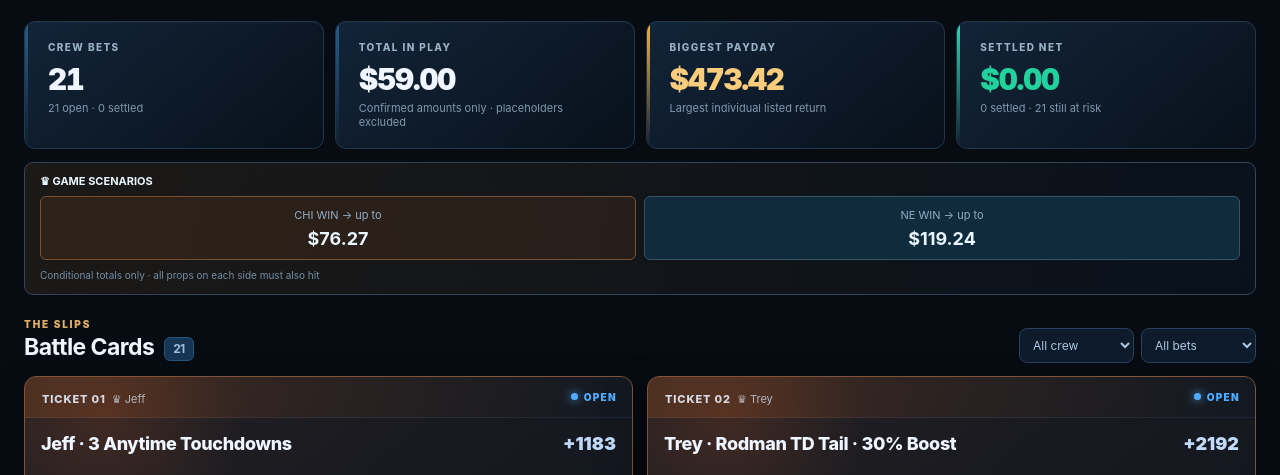
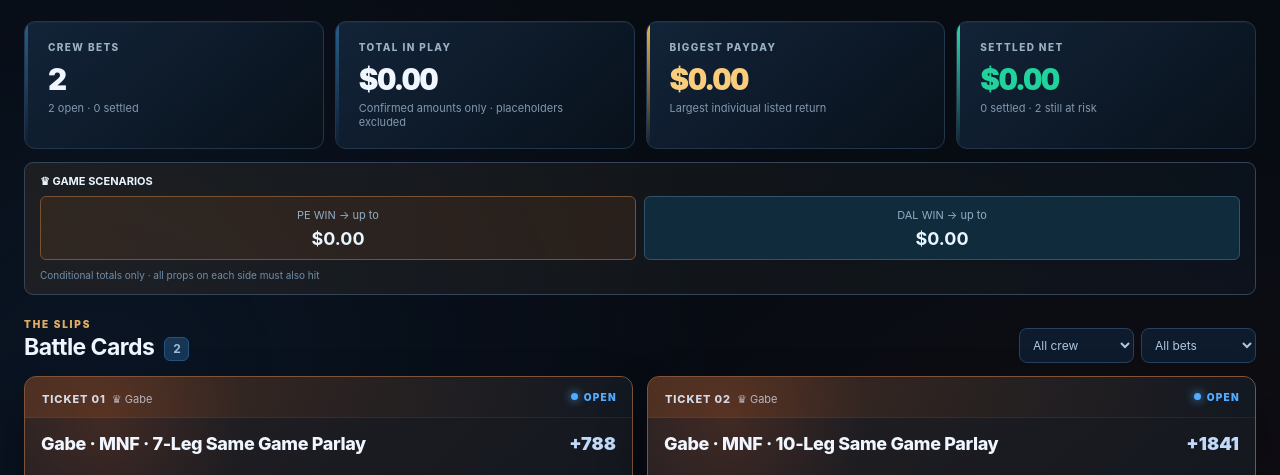
Before and after one commit to Mrmlttens/the-oddsfathers, a plain HTML site: page index.html in a window 1280 px wide. Shown: the part 477-952 px from the top of the page. Drawn offline with Linux system fonts and the light colour scheme; no server answers.

Commit message:
Archive completed weekend tickets; archive multi-game parlays after a final leg loss

```diff
--- a/bets.json
+++ b/bets.json
@@ -63,7 +63,8 @@
       "settlement": "auto",
       "placed": true,
       "createdAt": "2026-10-22T18:04:00-04:00",
-      "updatedAt": "2026-10-22T18:04:00-04:00"
+      "updatedAt": "2026-10-26T22:07:23.338Z",
+      "archivedAt": "2026-10-26T22:07:23.338Z"
     },
     {
       "id": "trey-tnf-20261022-2",
@@ -120,7 +121,8 @@
       "settlement": "auto",
       "placed": true,
       "createdAt": "2026-10-22T18:04:00-04:00",
-      "updatedAt": "2026-10-22T18:04:00-04:00"
+      "updatedAt": "2026-10-26T22:07:23.338Z",
+      "archivedAt": "2026-10-26T22:07:23.338Z"
     },
     {
       "id": "trey-tnf-20261022-3",
@@ -191,7 +193,8 @@
       "settlement": "auto",
       "placed": true,
       "createdAt": "2026-10-22T18:04:00-04:00",
-      "updatedAt": "2026-10-22T18:04:00-04:00"
+      "updatedAt": "2026-10-26T22:07:23.338Z",
+      "archivedAt": "2026-10-26T22:07:23.338Z"
     },
     {
       "id": "trey-tnf-20261022-4",
@@ -262,7 +265,8 @@
       "settlement": "auto",
       "placed": true,
       "createdAt": "2026-10-22T18:04:00-04:00",
-      "updatedAt": "2026-10-22T18:04:00-04:00"
+      "updatedAt": "2026-10-26T22:07:23.338Z",
+      "archivedAt": "2026-10-26T22:07:23.338Z"
     },
     {
       "owner": "Gabe",
@@ -279,7 +283,7 @@
       "settlement": "auto",
       "placed": false,
       "createdAt": "2026-10-22T23:48:15.374Z",
-      "updatedAt": "2026-10-22T23:48:15.374Z",
+      "updatedAt": "2026-10-26T22:07:23.338Z",
       "notes": "All legs and displayed odds transcribed from screenshots. $5 placeholder stake supplied by Trey; total return calculated from displayed odds. Placement and accepted odds remain unconfirmed.",
       "id": "gabe-tnf-20261022-9leg",
       "title": "Gabe · 9-Leg Player Props",
@@ -350,7 +354,8 @@
         }
       ],
       "stakeEstimated": true,
-      "payoutEstimated": true
+      "payoutEstimated": true,
+      "archivedAt": "2026-10-26T22:07:23.338Z"
     },
     {
       "owner": "Gabe",
@@ -367,7 +372,7 @@
       "settlement": "auto",
       "placed": false,
       "createdAt": "2026-10-22T23:48:15.374Z",
-      "updatedAt": "2026-10-22T23:48:15.374Z",
+      "updatedAt": "2026-10-26T22:07:23.338Z",
       "notes": "All legs and displayed odds transcribed from screenshots. $5 placeholder stake supplied by Trey; total return calculated from displayed odds. Placement and accepted odds remain unconfirmed.",
       "id": "gabe-tnf-20261022-4td",
       "title": "Gabe · 4 Anytime Touchdowns",
@@ -403,7 +408,8 @@
         }
       ],
       "stakeEstimated": true,
-      "payoutEstimated": true
+      "payoutEstimated": true,
+      "archivedAt": "2026-10-26T22:07:23.338Z"
     },
     {
       "id": "rodman-tnf-20261022-10leg",
@@ -495,7 +501,8 @@
       "settlement": "auto",
       "placed": true,
       "createdAt": "2026-10-23T00:07:08.149Z",
-      "updatedAt": "2026-10-23T00:07:08.149Z"
+      "updatedAt": "2026-10-26T22:07:23.338Z",
+      "archivedAt": "2026-10-26T22:07:23.338Z"
     },
     {
       "id": "rodman-tnf-20261022-5td",
@@ -514,7 +521,7 @@
       "settlement": "auto",
       "placed": false,
       "createdAt": "2026-10-23T00:07:51.760Z",
-      "updatedAt": "2026-10-23T00:07:51.760Z",
+      "updatedAt": "2026-10-26T22:07:23.338Z",
       "notes": "Five anytime-touchdown selections and +14523 odds transcribed from Rodman's unplaced betslip screenshot. $5 placeholder per Trey's standing instruction for N/A wagers; estimated total return $731.15 at displayed odds. Actual stake, placement, and accepted odds remain unconfirmed.",
       "odds": 14523,
       "legs": [
@@ -555,7 +562,8 @@
         }
       ],
       "stakeEstimated": true,
-      "payoutEstimated": true
+      "payoutEstimated": true,
+      "archivedAt": "2026-10-26T22:07:23.338Z"
     },
     {
       "id": "trey-20261025-ml7",
@@ -572,10 +580,10 @@
       "sportsbook": "FanDuel",
       "ticketUrl": "",
       "placed": true,
-      "settlement": "auto",
+      "settlement": "lost",
       "createdAt": "2026-10-25T12:10:46.518314Z",
-      "updatedAt": "2026-10-25T12:10:46.518314Z",
-      "notes": "Confirmed open ticket from screenshots supplied by Trey on October 25, 2026. Actual site submission time recorded; placement time not inferred. Screenshot shows placed October 25 at 8:05 AM ET. Games span Oct 25, Oct 29 and Nov 1.",
+      "updatedAt": "2026-10-26T22:07:23.338Z",
+      "notes": "Confirmed open ticket from screenshots supplied by Trey on October 25, 2026. Actual site submission time recorded; placement time not inferred. Screenshot shows placed October 25 at 8:05 AM ET. Games span Oct 25, Oct 29 and Nov 1. Archived after verified October 25 final losses: Jets 25–28 Dolphins, 49ers 20–29 Falcons, Texans 21–27 Giants (ESPN scoreboard). Remaining future legs retained in History.",
       "legs": [
         {
           "kind": "ml",
@@ -669,7 +677,8 @@
           }
         }
       ],
-      "odds": 15474
+      "odds": 15474,
+      "archivedAt": "2026-10-26T22:07:23.338Z"
     },
     {
       "id": "trey-20261025-props4",
@@ -688,7 +697,7 @@
       "placed": true,
       "settlement": "auto",
       "createdAt": "2026-10-25T12:10:46.518314Z",
-      "updatedAt": "2026-10-25T12:10:46.518314Z",
+      "updatedAt": "2026-10-26T22:07:23.338Z",
       "notes": "Confirmed open ticket from screenshots supplied by Trey on October 25, 2026. Actual site submission time recorded; placement time not inferred. Preserve both displayed +2092 odds and $21.93 payout; screenshot has a one-cent difference from a simple odds conversion.",
       "legs": [
         {
@@ -762,7 +771,8 @@
           }
         }
       ],
-      "odds": 2092
+      "odds": 2092,
+      "archivedAt": "2026-10-26T22:07:23.338Z"
     },
     {
       "id": "trey-20261025-props1",
@@ -781,7 +791,7 @@
       "placed": true,
       "settlement": "auto",
       "createdAt": "2026-10-25T12:10:46.518314Z",
-      "updatedAt": "2026-10-25T12:10:46.518314Z",
+      "updatedAt": "2026-10-26T22:07:23.338Z",
       "notes": "Confirmed open ticket from screenshots supplied by Trey on October 25, 2026. Actual site submission time recorded; placement time not inferred. ",
       "legs": [
         {
@@ -854,7 +864,8 @@
             "sport": "NFL"
           }
         }
-      ]
+      ],
+      "archivedAt": "2026-10-26T22:07:23.338Z"
     },
     {
       "id": "trey-20261025-london",
@@ -873,7 +884,7 @@
       "placed": true,
       "settlement": "auto",
       "createdAt": "2026-10-25T12:10:46.518314Z",
-      "updatedAt": "2026-10-25T12:10:46.518314Z",
+      "updatedAt": "2026-10-26T22:07:23.338Z",
       "notes": "Confirmed open ticket from screenshots supplied by Trey on October 25, 2026. Actual site submission time recorded; placement time not inferred. ",
       "legs": [
         {
@@ -960,7 +971,8 @@
           }
         }
       ],
-      "odds": 3017
+      "odds": 3017,
+      "archivedAt": "2026-10-26T22:07:23.338Z"
     },
     {
       "owner": "Jeff",
@@ -970,7 +982,7 @@
       "placed": true,
       "settlement": "auto",
       "createdAt": "2026-10-25T12:41:35.971046Z",
-      "updatedAt": "2026-10-25T12:41:35.971046Z",
+      "updatedAt": "2026-10-26T22:07:23.338Z",
       "notes": "Confirmed open FanDuel ticket from screenshots supplied by Trey for public site publication. Exact displayed payout retained. Actual site submission timestamp used. Account balance and sportsbook ticket identifiers omitted.",
       "id": "jeff-20261025-1",
       "title": "Jeff · 3 Anytime Touchdowns",
@@ -1022,7 +1034,8 @@
             "sport": "NFL"
           }
         }
-      ]
+      ],
+      "archivedAt": "2026-10-26T22:07:23.338Z"
     },
     {
       "owner": "Jeff",
@@ -1032,7 +1045,7 @@
       "placed": true,
       "settlement": "auto",
       "createdAt": "2026-10-25T12:41:35.971046Z",
-      "updatedAt": "2026-10-25T12:41:35.971046Z",
+      "updatedAt": "2026-10-26T22:07:23.338Z",
       "notes": "Confirmed open FanDuel ticket from screenshots supplied by Trey for public site publication. Exact displayed payout retained. Actual site submission timestamp used. Account balance and sportsbook ticket identifiers omitted.",
       "id": "jeff-20261025-2",
       "title": "Jeff · 7 Either-Player Touchdowns",
@@ -1170,7 +1183,8 @@
           },
           "odds": -115
         }
-      ]
+      ],
+      "archivedAt": "2026-10-26T22:07:23.338Z"
     },
     {
       "id": "rodman-20261025-pass11",
@@ -1192,7 +1206,7 @@
       "placed": false,
       "settlement": "auto",
       "createdAt": "2026-10-25T13:10:38.938222Z",
-      "updatedAt": "2026-10-25T13:10:38.938222Z",
+      "updatedAt": "2026-10-26T22:07:23.338Z",
       "notes": "Selections and displayed combined odds transcribed from Rodman screenshots supplied by Trey. Screenshots show a betslip with no wager entered; placement is unconfirmed. $5 placeholder per standing instruction for N/A wagers; calculated total return is estimated. No account balance or identifier published.",
       "legs": [
         {
@@ -1338,7 +1352,8 @@
             "sport": "NFL"
           }
         }
-      ]
+      ],
+      "archivedAt": "2026-10-26T22:07:23.338Z"
     },
     {
       "id": "rodman-20261025-london10",
@@ -1360,7 +1375,7 @@
       "placed": false,
       "settlement": "auto",
       "createdAt": "2026-10-25T13:10:38.938222Z",
-      "updatedAt": "2026-10-25T13:10:38.938222Z",
+      "updatedAt": "2026-10-26T22:07:23.338Z",
       "notes": "Selections and displayed combined odds transcribed from Rodman screenshots supplied by Trey. Screenshots show a betslip with no wager entered; placement is unconfirmed. $5 placeholder per standing instruction for N/A wagers; calculated total return is estimated. No account balance or identifier published.",
       "legs": [
         {
@@ -1493,7 +1508,8 @@
             "sport": "NFL"
           }
         }
-      ]
+      ],
+      "archivedAt": "2026-10-26T22:07:23.338Z"
     },
     {
       "id": "rodman-20261025-td3",
@@ -1515,7 +1531,7 @@
       "placed": false,
       "settlement": "auto",
       "createdAt": "2026-10-25T13:10:38.938222Z",
-      "updatedAt": "2026-10-25T13:10:38.938222Z",
+      "updatedAt": "2026-10-26T22:07:23.338Z",
       "notes": "Selections and displayed combined odds transcribed from Rodman screenshots supplied by Trey. Screenshots show a betslip with no wager entered; placement is unconfirmed. $5 placeholder per standing instruction for N/A wagers; calculated total return is estimated. No account balance or identifier published.",
       "legs": [
         {
@@ -1557,7 +1573,8 @@
             "sport": "NFL"
           }
         }
-      ]
+      ],
+      "archivedAt": "2026-10-26T22:07:23.338Z"
     },
     {
       "id": "trey-20261025-tail-rodman-td3",
@@ -1579,7 +1596,7 @@
       "placed": true,
       "settlement": "auto",
       "createdAt": "2026-10-25T13:10:38.938222Z",
-      "updatedAt": "2026-10-25T13:10:38.938222Z",
+      "updatedAt": "2026-10-26T22:07:23.338Z",
       "notes": "Trey confirmed a placed $1 tail of Rodman's Jaylen Warren / Kendre Miller / Germie Bernard anytime-touchdown parlay with a 30% profit boost. Estimated total return $22.92 assumes the screenshot base odds +1686 were accepted: $1 + ($16.86 profit × 1.30). Accepted boosted odds and payout were not shown.",
       "legs": [
         {
@@ -1621,7 +1638,8 @@
             "sport": "NFL"
           }
         }
-      ]
+      ],
+      "archivedAt": "2026-10-26T22:07:23.338Z"
     },
     {
       "id": "gabe-20261025-london8",
@@ -1641,7 +1659,7 @@
       "placed": true,
       "settlement": "auto",
       "createdAt": "2026-10-25T13:25:13Z",
-      "updatedAt": "2026-10-25T13:25:13Z",
+      "updatedAt": "2026-10-26T22:07:23.338Z",
       "notes": "Open 8 Leg Same Game Combo shown in Gabe's FanDuel Predicts/My Orders screenshot supplied by Trey for publication. Exact displayed half-point thresholds preserved. Wager and total return are cropped out; $5 placeholder per standing instruction. Displayed 5.26x AVG PRICE is recorded as a quote label only and is not treated as confirmed decimal odds or a payout multiplier. Account balance omitted.",
       "displayedPrice": "5.26x AVG PRICE",
       "legs": [
@@ -1757,7 +1775,8 @@
             "sport": "NFL"
           }
         }
-      ]
+      ],
+      "archivedAt": "2026-10-26T22:07:23.338Z"
     },
     {
       "id": "gabe-mnf-20261026-10leg",
```
Also changed, not shown: index.html (+1 -1 lines).
